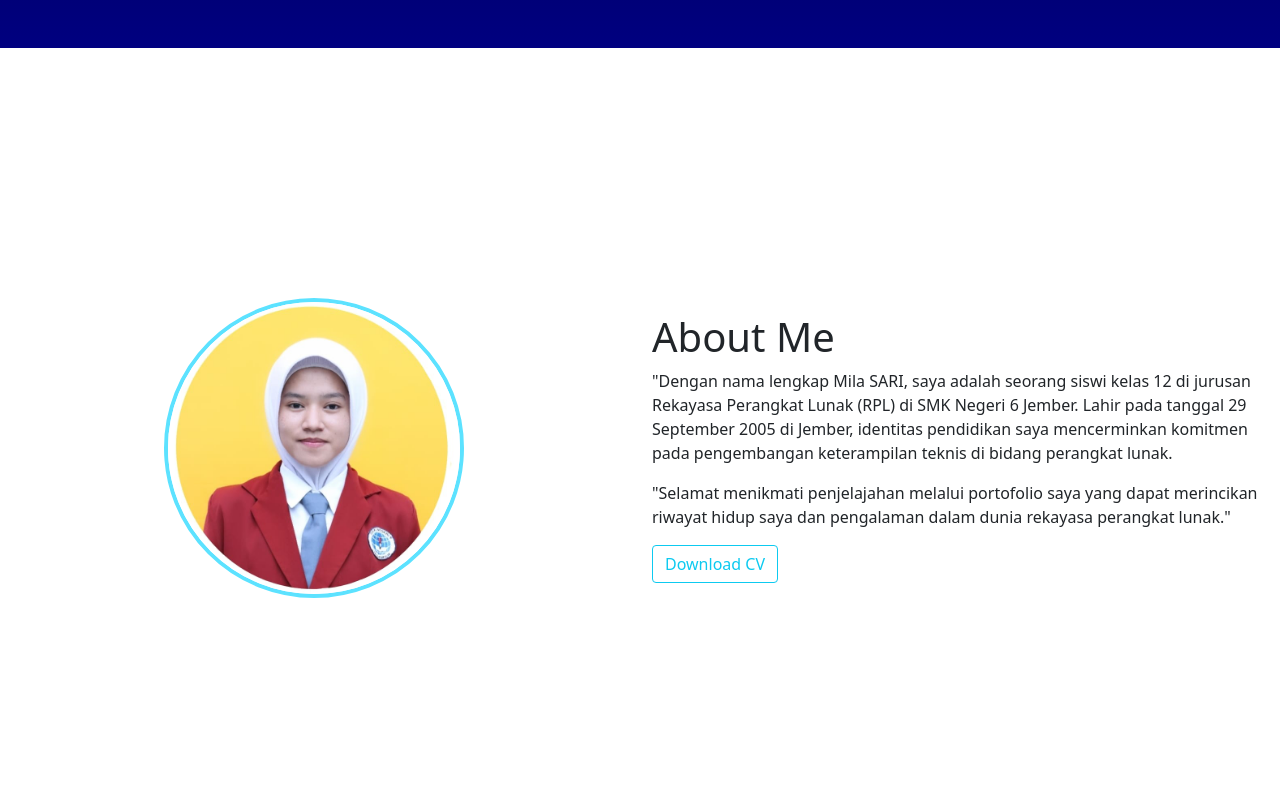
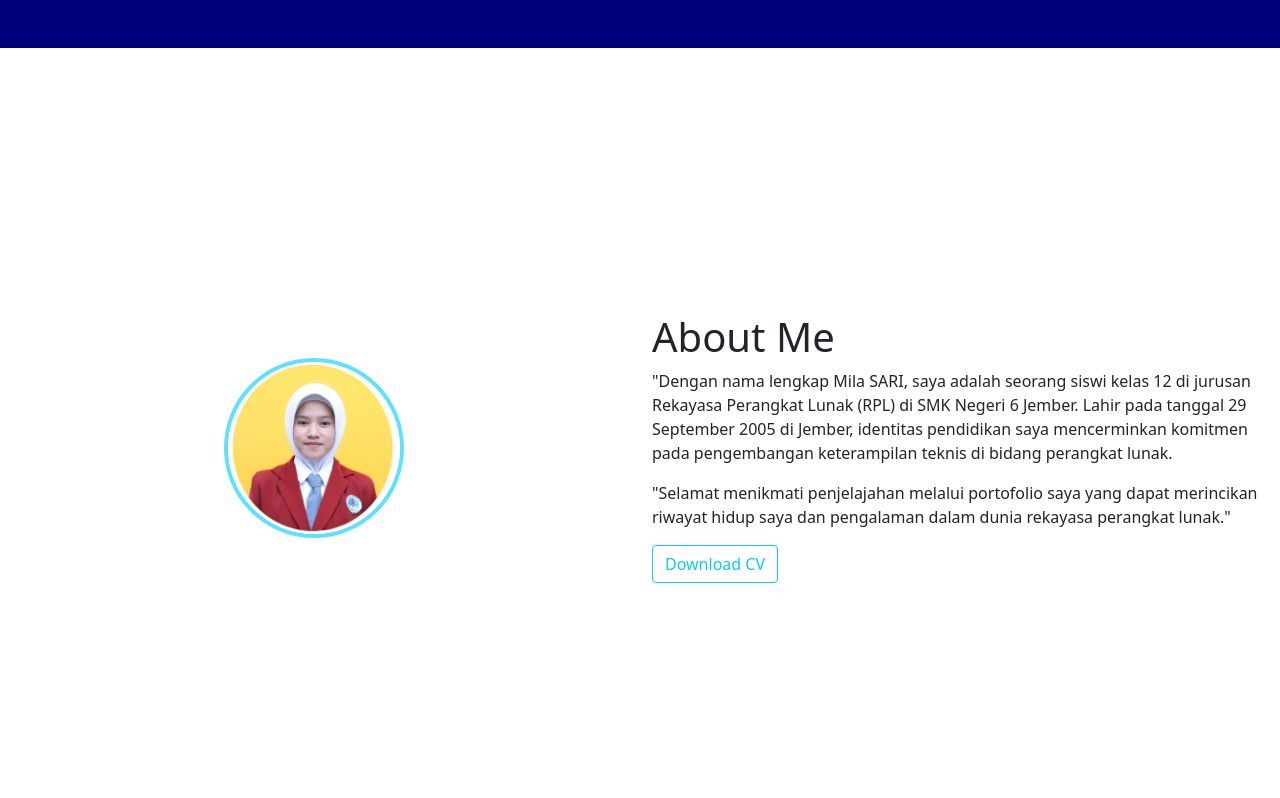
Before and after one commit to milasari22/milasari22-portofolio-react, a React (Create React App) app: page / in a window 1280 px wide. Shown: the part 810-1608 px from the top of the page. Built offline with nearby package versions, Linux system fonts and the light colour scheme.

Commit message:
memodifikasi bagian about me

```diff
--- a/src/App.css
+++ b/src/App.css
@@ -22,8 +22,11 @@
   border-radius: 50%;
 }
 
-.img2 {
-  width: 200px;
+.tentang {
+  width: 180px;
+  height: 180px;
+  border: 4px solid #5ce2ff;
+  border-radius: 50%;
 }
 
 .media_social {
--- a/src/components/AboutMe.js
+++ b/src/components/AboutMe.js
@@ -4,7 +4,7 @@ function AboutMe() {
     <div className="section">
       <div className="row align-items-center">
         <div className="col-6 text-center">
-          <img className="image" src={logo} />
+          <img className="tentang" src={logo} />
         </div>
         <div className="col-6">
           <h1>About Me</h1>
```
